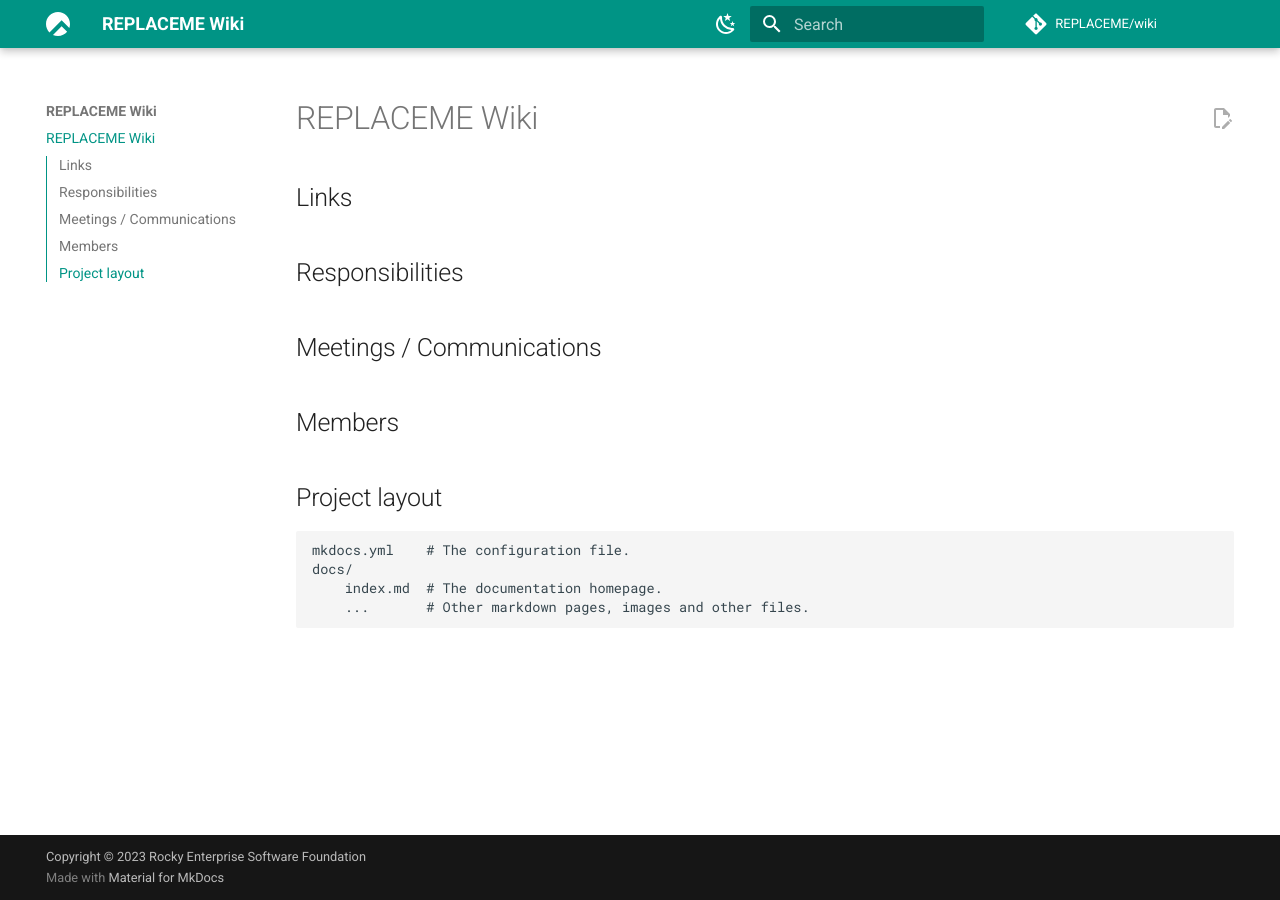
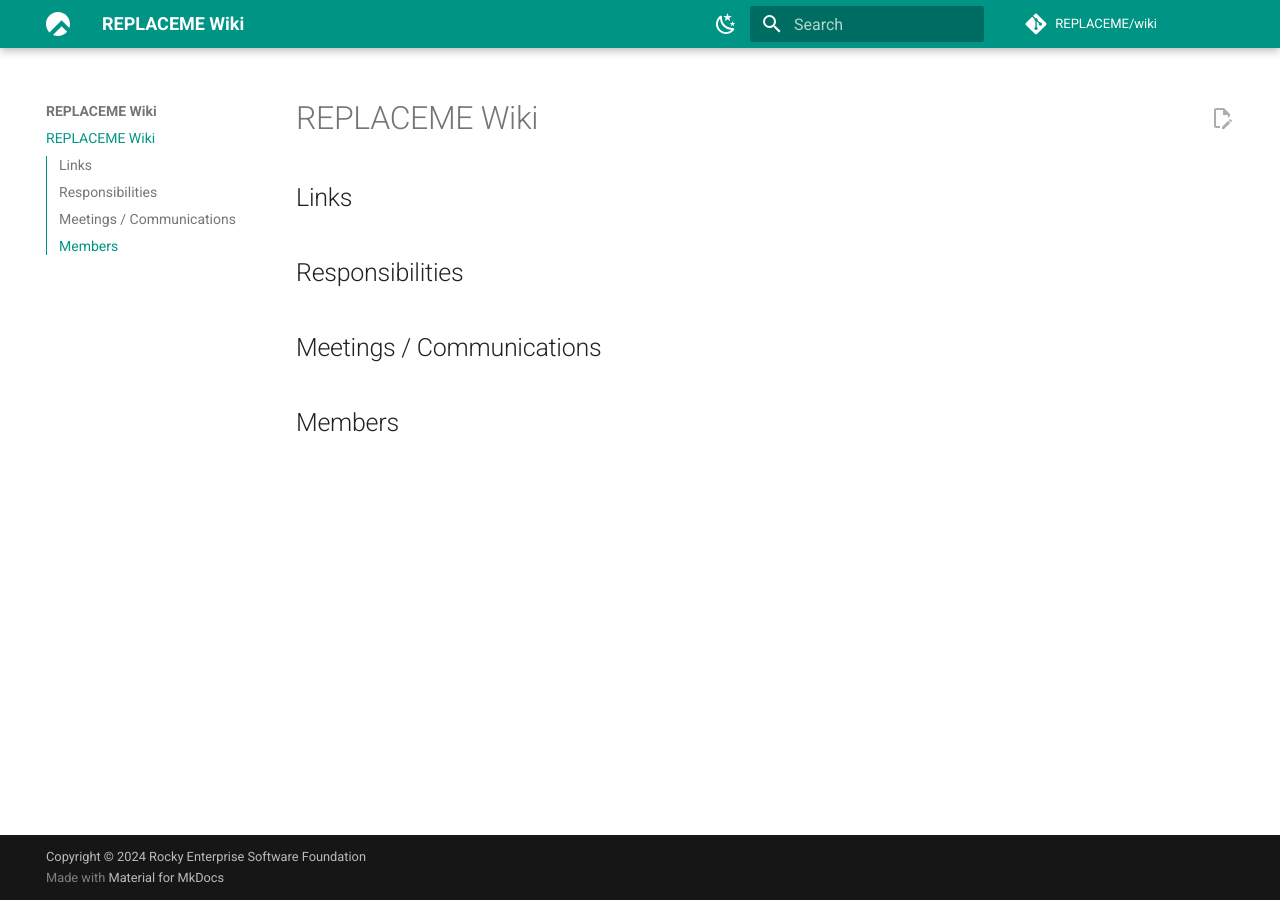
Before and after one commit to rocky-linux/community.rocky.page, an MkDocs documentation site: the page built from docs/index.md, in a window 1280 px wide. Built offline with MkDocs 1.6.1 and Material for MkDocs 9.7.7, drawn with Linux system fonts in a browser that asks for light colours.

```diff
--- a/docs/index.md
+++ b/docs/index.md
@@ -7,10 +7,3 @@
 ## Meetings / Communications
 
 ## Members
-
-## Project layout
-
-    mkdocs.yml    # The configuration file.
-    docs/
-        index.md  # The documentation homepage.
-        ...       # Other markdown pages, images and other files.
--- a/mkdocs.yml
+++ b/mkdocs.yml
@@ -11,7 +11,7 @@ repo_name: REPLACEME/wiki
 edit_uri: _edit/main/docs/
 
 # Copyright
-copyright: Copyright &copy; 2023 Rocky Enterprise Software Foundation
+copyright: Copyright &copy; 2024 Rocky Enterprise Software Foundation
 
 # Configuration
 theme:
@@ -69,8 +69,8 @@ markdown_extensions:
   - meta
   - pymdownx.details # this allows collapsible attributions
   - pymdownx.emoji:
-      emoji_index: !!python/name:materialx.emoji.twemoji
-      emoji_generator: !!python/name:materialx.emoji.to_svg
+      emoji_index: !!python/name:material.extensions.emoji.twemoji
+      emoji_generator: !!python/name:material.extensions.emoji.to_svg
   - pymdownx.superfences
   - pymdownx.tabbed:
       alternate_style: true
--- a/requirements.txt
+++ b/requirements.txt
@@ -5,3 +5,4 @@ mkdocs-git-revision-date-localized-plugin
 mkdocs-macros-plugin
 mkdocs-material
 mkdocs-windmill
+mkdocs-material[imaging]
```
Also changed, not shown: README.md (+26 -0 lines), docker-compose.yml (added, +13 -0 lines), 3 other files.
